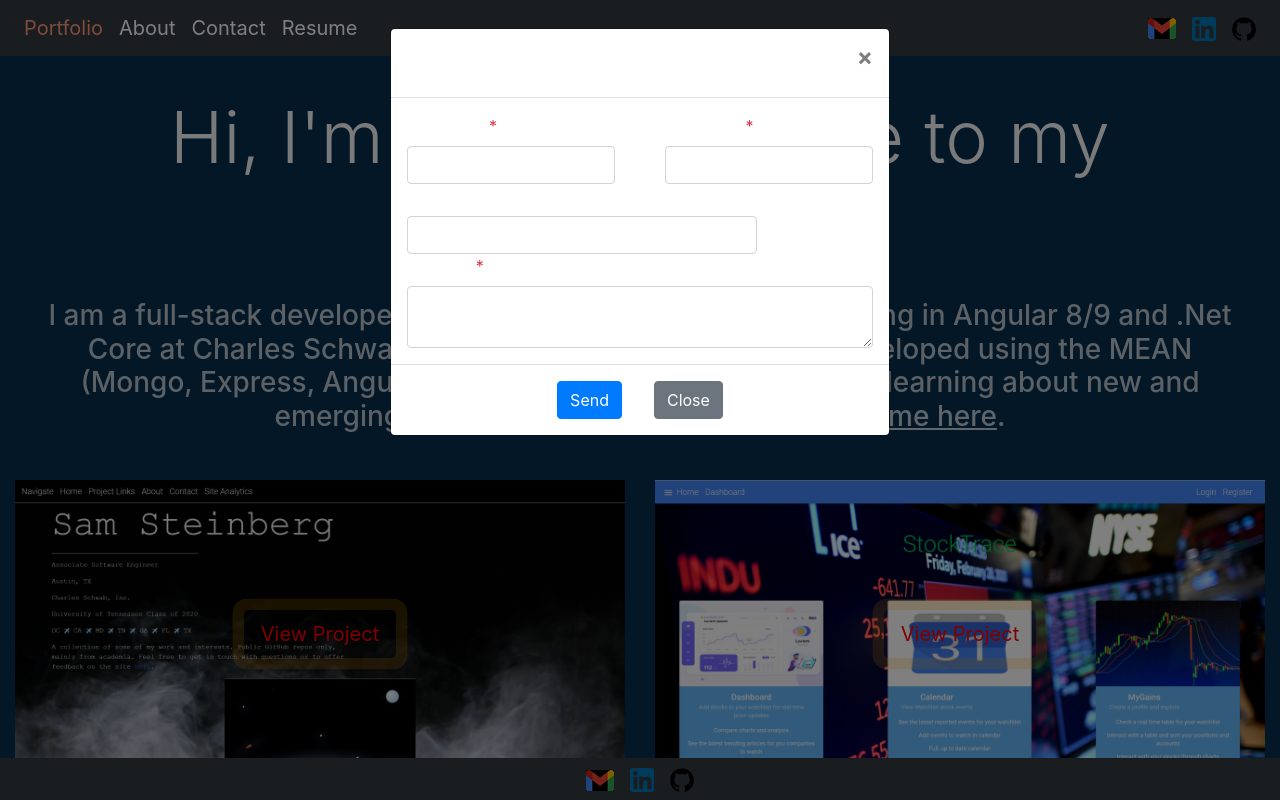
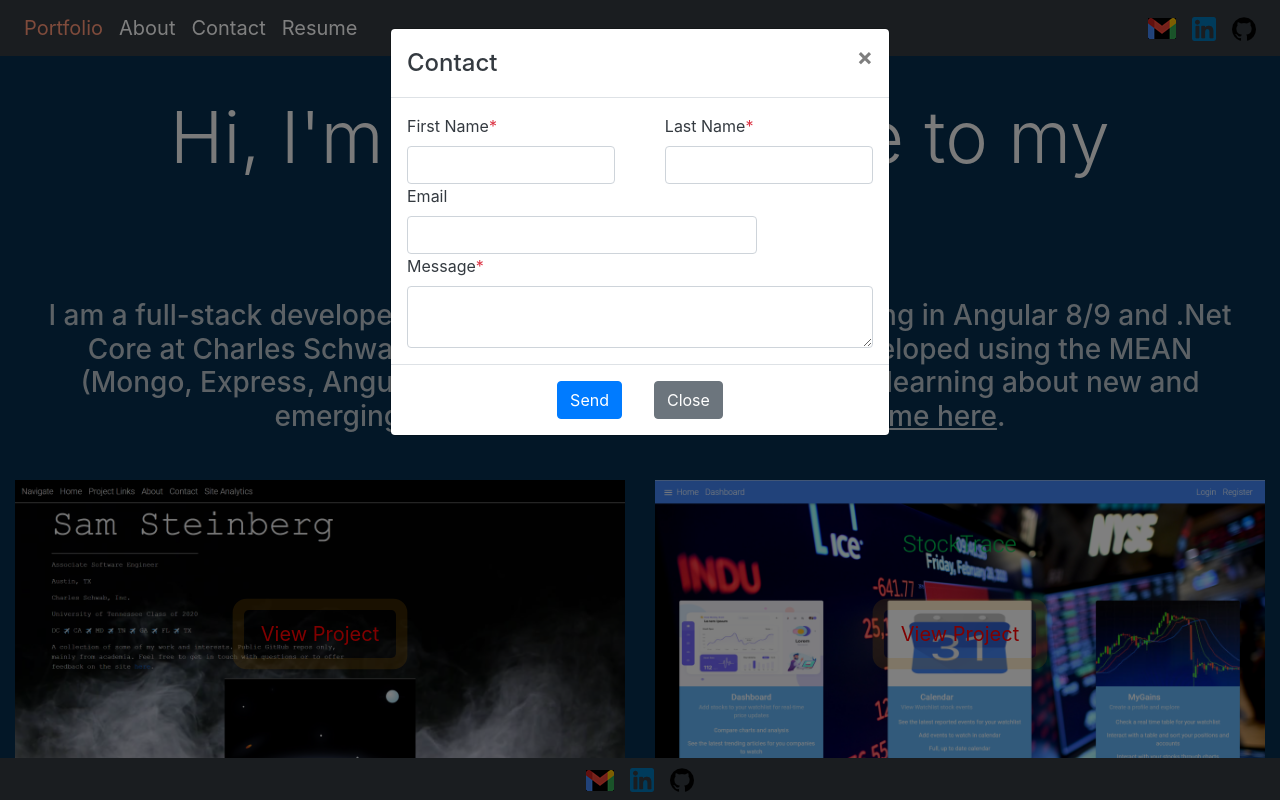
Before and after one commit to spaulsteinberg/portfolio-website, a React (Create React App) app: page / in a window 1280 px wide. Both pictures are taken after a click on the button "Contact". Shown: the top 800 px of the page. Built offline with nearby package versions, Linux system fonts and the light colour scheme.

Commit message:
close #15 error boundary added

```diff
--- a/src/components/Body/ContactModal/ContactModal.js
+++ b/src/components/Body/ContactModal/ContactModal.js
@@ -152,7 +152,7 @@ class ContactModal extends Component {
     render() {
         let { show } = this.props;
         return (
-            <Modal show={show} onHide={this.onHideAndCloseHandler}>
+            <Modal show={show} onHide={this.onHideAndCloseHandler} className="text-dark">
                 <Modal.Header closeButton>
                     <Modal.Title>Contact</Modal.Title>
                 </Modal.Header>
--- a/src/components/Body/ProjectInfo/StockTraceProject.js
+++ b/src/components/Body/ProjectInfo/StockTraceProject.js
@@ -6,7 +6,7 @@ import ImageCarousel from './sub-components/ImageCarousel';
 
 const StockTraceProject = () => {
     React.useEffect(() => {
-    window.scrollTo(0,0)
+        window.scrollTo(0,0)
     })
     const title = "StockTrace"
     const subTitleText = "A lightweight tool to track growth and experiment in a risk-free environment.";
--- a/src/components/Body/Resume/Resume.js
+++ b/src/components/Body/Resume/Resume.js
@@ -4,8 +4,7 @@ import styles from './Resume.module.css'
 
 const resume = () => {
     const resumePath = `${process.env.PUBLIC_URL}/pdfs/ResumeSamuelSteinberg.pdf`;
-    const frameContainerStyles = `col col-md-8 offset-md-2 ${styles.FrameContainer}`
-    console.log(window.screen.height)
+    const frameContainerStyles = `col col-md-8 offset-md-2 ${styles.FrameContainer}`;
     return (
         <div className={styles.Resume}>
             <div className="m-3">
--- /dev/null
+++ b/src/components/ErrorBoundary.js
@@ -0,0 +1,20 @@
+import React, {Component} from 'react';
+
+//error boundaries are higher order components which wrap a component to handle any errors a component might throw
+// only cover the components they are wrapped around
+class ErrorBoundary extends Component {
+    state = {
+        hasError: false
+    }
+
+    componentDidCatch = (error, info) => {
+        this.setState({hasError: true})
+    }
+    render(){
+        return this.state.hasError
+             ? <h1 className="text-danger text-center">Something went wrong! Please reload the application.</h1>
+             : this.props.children;
+    }
+}
+
+export default ErrorBoundary;
--- a/src/components/Root.js
+++ b/src/components/Root.js
@@ -2,6 +2,7 @@ import React, { Component } from 'react';
 import Navbar from './Navbars/NavbarTop/NavBar';
 import Footer from './Navbars/Footer/Footer';
 import ContactModal from './Body/ContactModal/ContactModal';
+import ErrorBoundary from './ErrorBoundary';
 
 class Root extends Component {
     state = { showModal: false }
@@ -12,6 +13,7 @@ class Root extends Component {
     render() {
         return (
             <React.Fragment>
+                <ErrorBoundary>
                     <Navbar modalClick={this.openModal}/>
                     <ContactModal show={this.state.showModal} close={this.closeModal}/>
                     <React.StrictMode>
@@ -26,6 +28,7 @@ class Root extends Component {
                         </div>
                         <Footer />
                     </React.StrictMode>
+                </ErrorBoundary>
             </React.Fragment>
         )
     }
```
Lines whose indentation alone changed are shown as unchanged.
